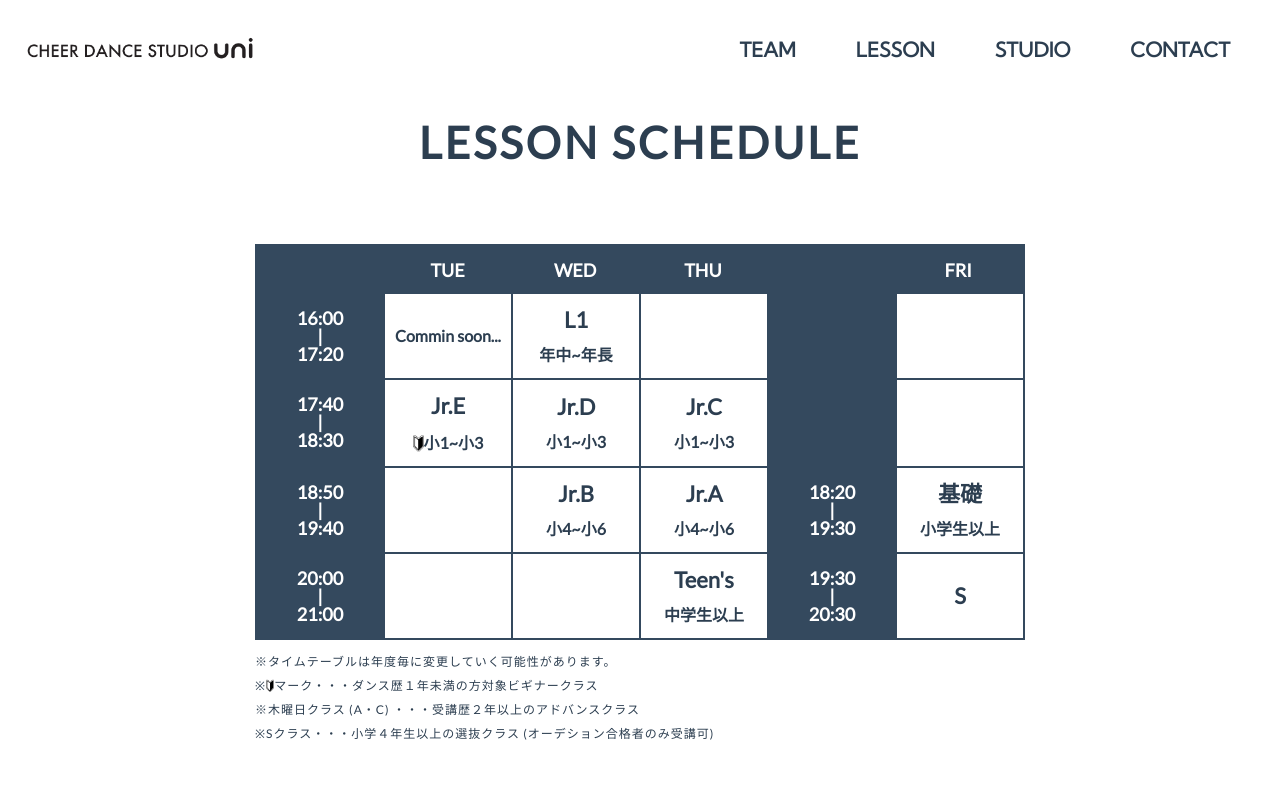
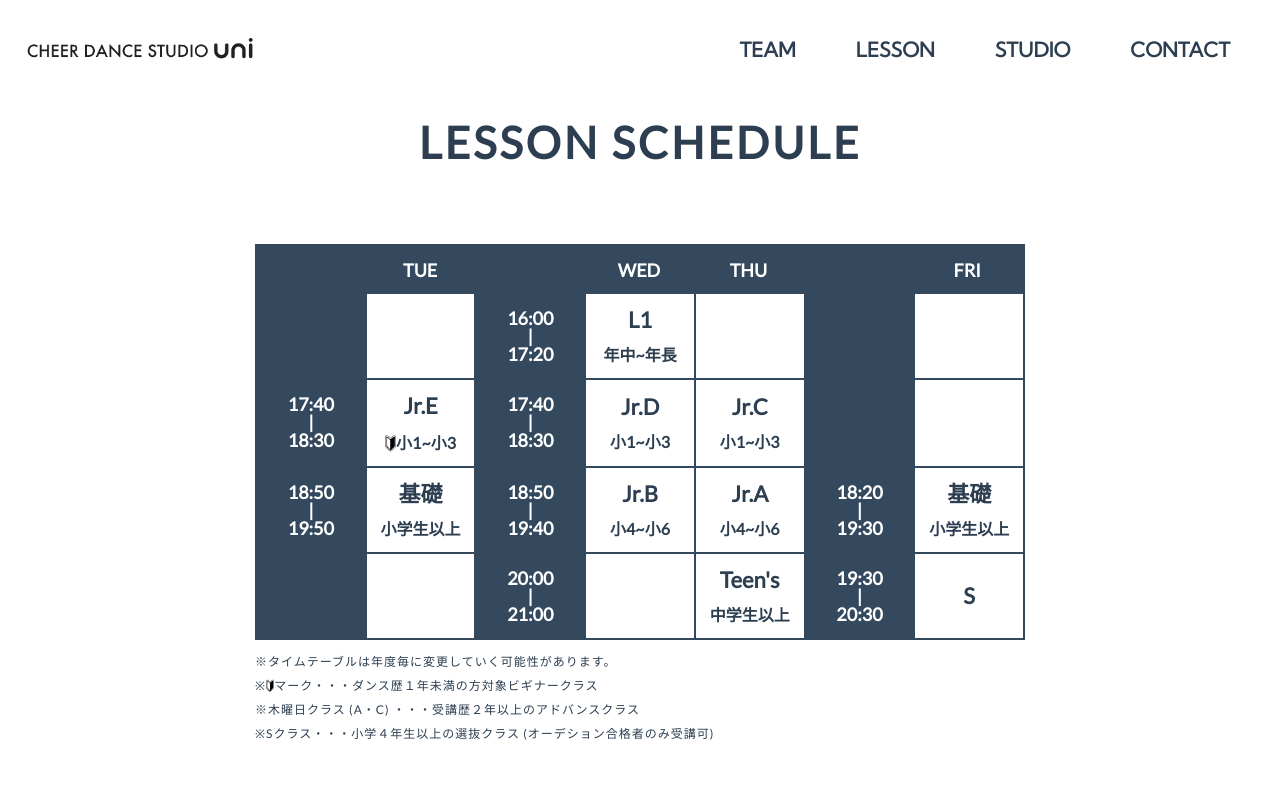
Before and after one commit to ShinnosukeMiyazaki/uni-2, a React app: page /lesson in a window 1280 px wide. Shown: the top 800 px of the page. Built offline with nearby package versions, Linux system fonts and the light colour scheme; a web font is replaced by a local one.

Commit message:
スケジュール変更

```diff
--- a/public/index.html
+++ b/public/index.html
@@ -6,6 +6,7 @@
     <meta name="description" />
     <title>チアダンススタジオ uni</title>
     <link rel="stylesheet" href="/css/reset.css" />
+    <!-- <link rel="stylesheet" href="../public/css/reset.css" /> -->
     <meta
       name="description"
       content="全国的にも珍しく石川県では唯一のチアダンスに特化したダンススタジオです。"
--- a/src/components/page/Lesson.jsx
+++ b/src/components/page/Lesson.jsx
@@ -111,18 +111,20 @@ const Lesson = () => {
         <tr style={{ width: "100%", display: "flex", flexWrap: "wrap" }}>
           <TimetableCell></TimetableCell>
           <TimetableCell>TUE</TimetableCell>
+          <TimetableCell></TimetableCell>
           <TimetableCell>WED</TimetableCell>
           <TimetableCell>THU</TimetableCell>
           <TimetableCell></TimetableCell>
           <TimetableCell>FRI</TimetableCell>
         </tr>
         <tr style={{ width: "100%", display: "flex", flexWrap: "wrap" }}>
+          <TimetableCell></TimetableCell>
+          <AllocationCell></AllocationCell>
           <TimetableCell>
             16:00
             <br />|<br />
             17:20
           </TimetableCell>
-          <AllocationCell>Commin soon...</AllocationCell>
           <AllocationCell>
             <TimetableCourseName> L1</TimetableCourseName>
             <br />
@@ -146,6 +148,11 @@ const Lesson = () => {
               小1~小3
             </p>
           </AllocationCell>
+          <TimetableCell>
+            17:40
+            <br />|<br />
+            18:30
+          </TimetableCell>
           <AllocationCell>
             <TimetableCourseName>Jr.D</TimetableCourseName>
             <br />
@@ -163,9 +170,18 @@ const Lesson = () => {
           <TimetableCell>
             18:50
             <br />|<br />
+            19:50
+          </TimetableCell>
+          <AllocationCell>
+            <TimetableCourseName>基礎</TimetableCourseName>
+            <br />
+            小学生以上
+          </AllocationCell>
+          <TimetableCell>
+            18:50
+            <br />|<br />
             19:40
           </TimetableCell>
-          <AllocationCell></AllocationCell>
           <AllocationCell>
             <TimetableCourseName>Jr.B</TimetableCourseName>
             <br />
@@ -188,12 +204,13 @@ const Lesson = () => {
           </AllocationCell>
         </tr>
         <tr style={{ width: "100%", display: "flex", flexWrap: "wrap" }}>
+          <TimetableCell style={{ borderBottom: "none" }}></TimetableCell>
+          <AllocationCell style={{ borderBottom: "none" }}></AllocationCell>
           <TimetableCell style={{ borderBottom: "none" }}>
             20:00
             <br />|<br />
             21:00
           </TimetableCell>
-          <AllocationCell style={{ borderBottom: "none" }}></AllocationCell>
           <AllocationCell style={{ borderBottom: "none" }}></AllocationCell>
           <AllocationCell style={{ borderBottom: "none" }}>
             <TimetableCourseName>Teen's</TimetableCourseName>
```
